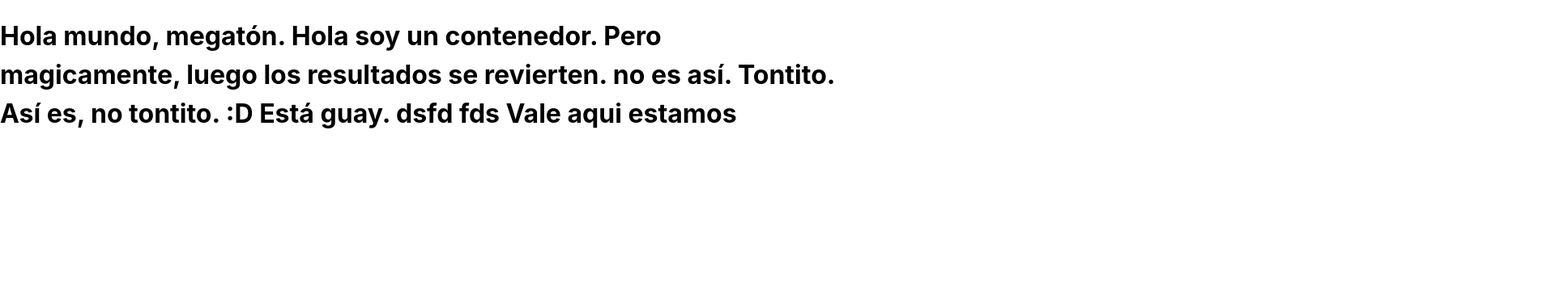
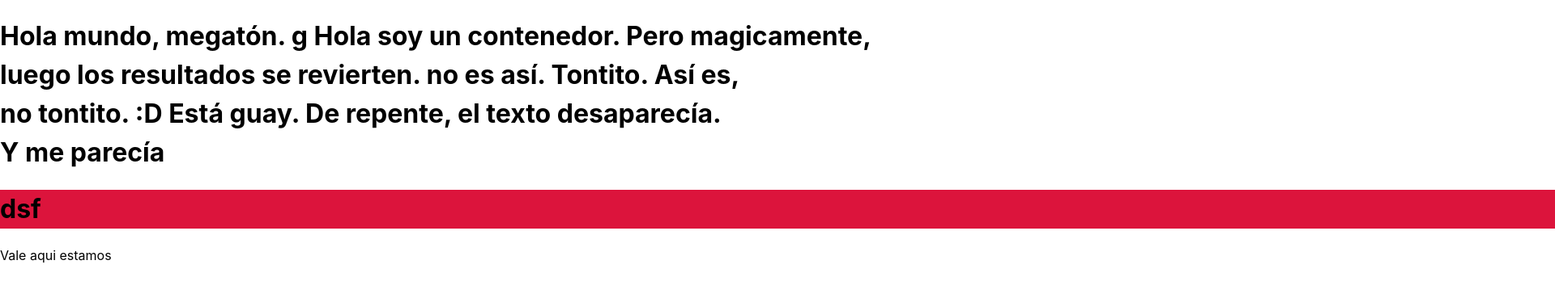
Before and after one commit to sergiocomovas/contenedor-horizontal, a website: page index.html in a window 1280 px wide. Shown: the top 364 px of the page at 81% size, 1920 px wide, since content can reach past the window. Drawn offline with nearby package versions, Linux system fonts and the light colour scheme.

Commit message:
Update 2 files

```diff
--- a/index.html
+++ b/index.html
@@ -9,12 +9,14 @@
 	</head>
 	<body>
 		<h1>
-			Hola mundo, megatón. Hola soy un contenedor. Pero magicamente, luego los resultados se revierten.
+			Hola mundo, megatón. g Hola soy un contenedor. Pero magicamente, luego los resultados se revierten.
 			no es así. Tontito. Así es, no tontito. :D Está guay.
-			dsfd
-			fds
 
+			De repente, el texto desaparecía.
 
+			<br>Y me parecía
+
+			<h1 style="width: 200rem;background-color:crimson;">dsf</h1>
 			Vale aqui estamos
 		</h1>
 	</body>
```
Also changed, not shown: 1 other file.
